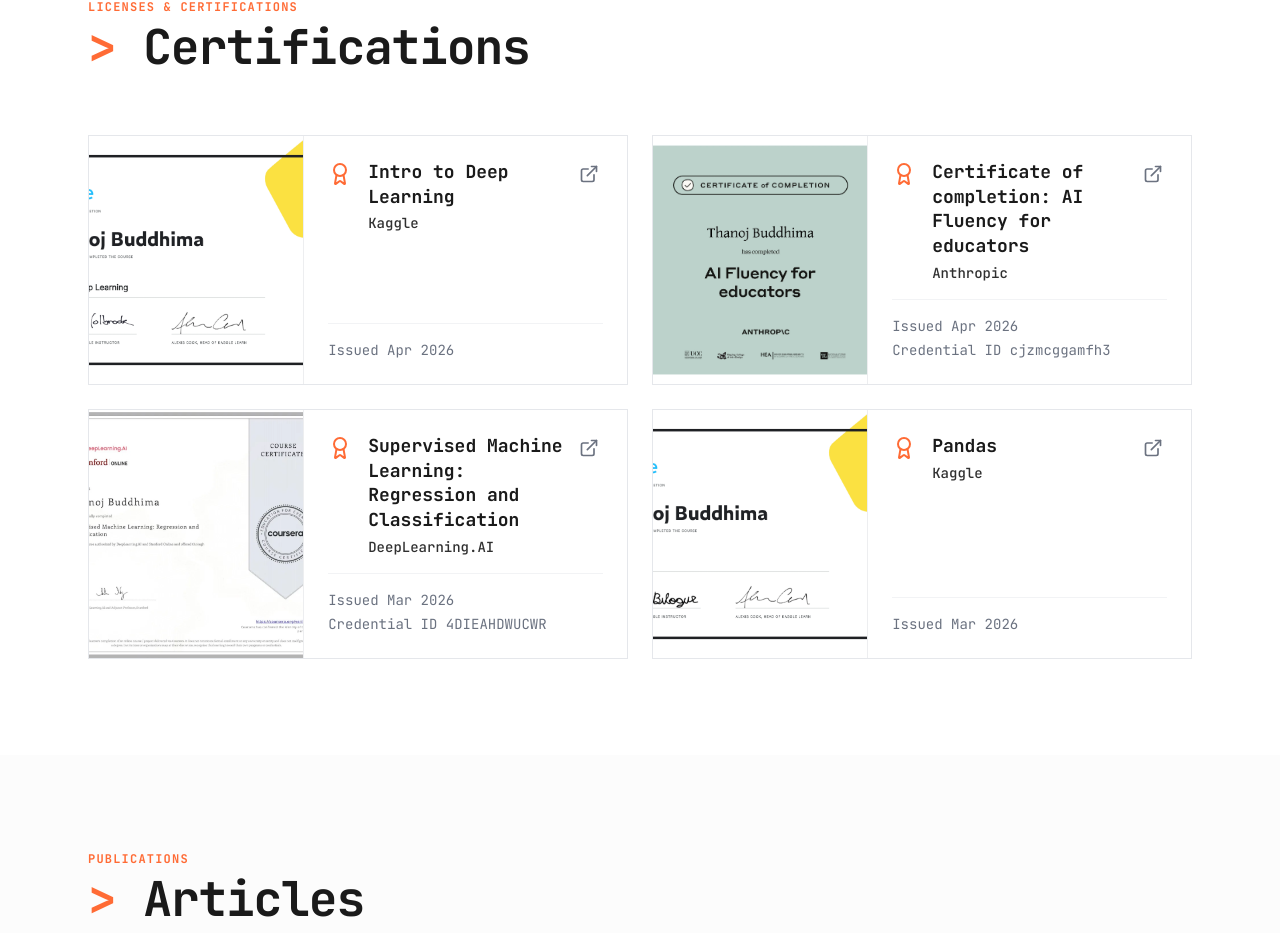
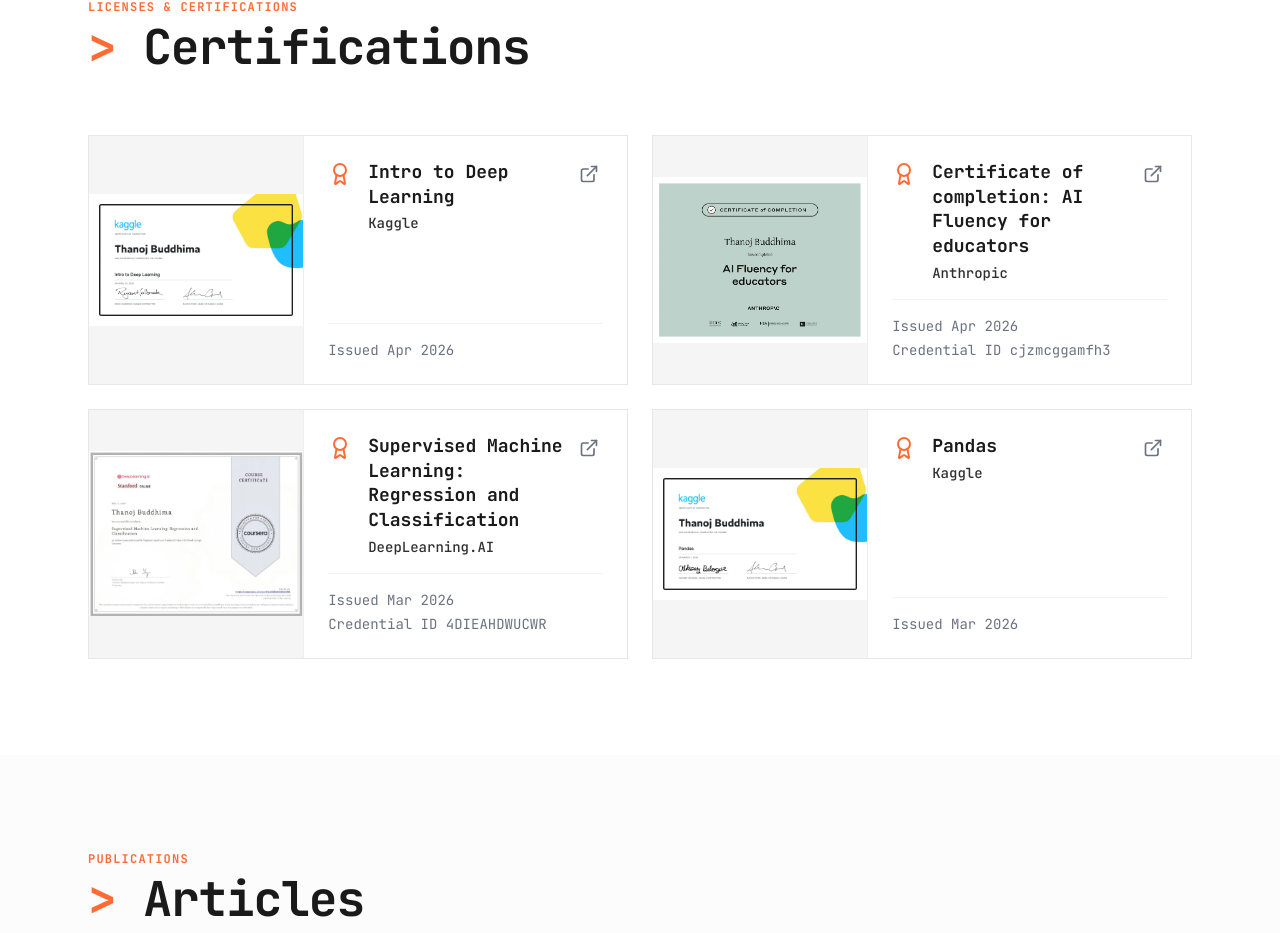
Before and after one commit to ThanojBuddhima/ThanojBuddhima.github.io, a React (Vite) app: page / in a window 1280 px wide. Shown: the part 5553-6486 px from the top of the page. Built offline with nearby package versions, Linux system fonts and the light colour scheme.

Commit message:
Update certification images to object-contain

```diff
--- a/src/components/Certifications.tsx
+++ b/src/components/Certifications.tsx
@@ -83,7 +83,7 @@
                   <img
                     src={cert.image}
                     alt={cert.name}
-                    className="w-full h-56 md:h-full object-cover transition-transform duration-500 group-hover:scale-105"
+                    className="w-full h-56 md:h-full object-contain transition-transform duration-500 group-hover:scale-105"
                   />
                 </div>
               )}
```
